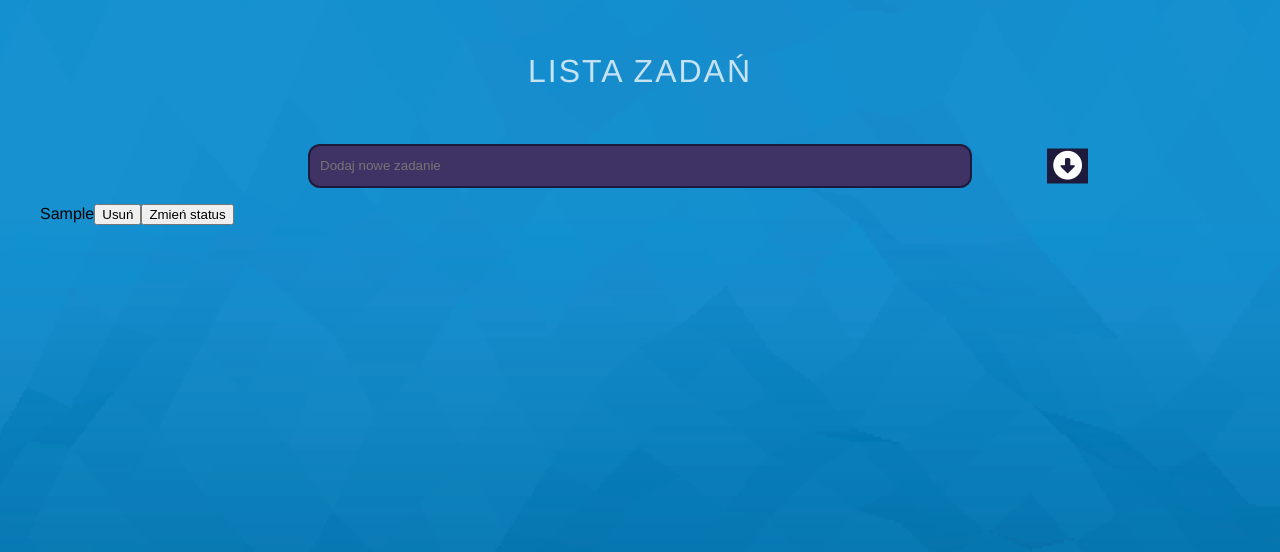
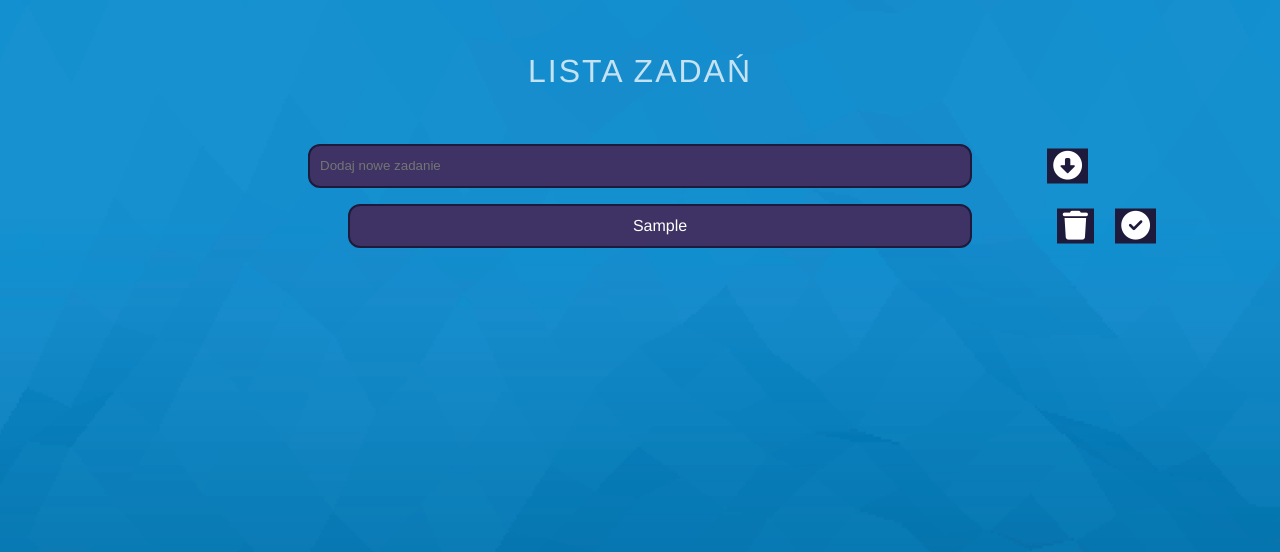
Before and after one commit to dans100/todolist-vue, a Vue app: page / in a window 1280 px wide. Both pictures are taken after typing "Sample" into the empty fields and a click on the button 1067 px from the left and 165 px from the top of the page. Shown: the top 552 px of the page. Built offline with nearby package versions, Linux system fonts and the light colour scheme.

Commit message:
added icons from fontawesome and styles

```diff
--- a/src/components/TodoItem.vue
+++ b/src/components/TodoItem.vue
@@ -1,8 +1,8 @@
 <template>
   <li>
     <span :class="{ 'completed-task': status }">{{ task.title }}</span>
-    <button @click="deleteTask">Usuń</button>
-    <button @click="toggleStatus">Zmień status</button>
+    <button class="trash" @click="deleteTask"><i class="fa fa-trash"></i></button>
+    <button :class="['check', {'completed-check': status}]" @click="toggleStatus"><i class="fa fa-circle-check"></i></button>
   </li>
 </template>
 
@@ -43,15 +43,60 @@ export default {
 </script>
 
 <style scoped>
+@import '@fortawesome/fontawesome-free/css/all.css';
 
 li {
+  position: relative;
   display: flex;
   align-items: center;
   margin-bottom: 0.5rem;
+  width: 100%;
+}
+
+span {
+  display: inline-block;
+  margin: 0 auto;
+  overflow: hidden;
+  width: 50%;
+  background-color: #3E3364;
+  border-radius: 12px;
+  line-height: 40px;
+  color: white;
+  border: 2px solid #1E1A3C;
+  word-break: break-word;
 }
 
 .completed-task {
   text-decoration: line-through;
+  background-color: green;
+}
+
+button {
+  position: absolute;
+  top: 50%;
+  transform: translateY(-50%);
+  font-size: 1.8rem;
+  border: none;
+  background-color: #1E1A3C;
+  cursor: pointer;
+  transition: .2s;
+  color: white;
+}
+
+button:hover {
+  transform: translateY(-50%) scale(1.2);
+}
+
+.trash {
+ right: 15%;
+}
+
+.check {
+  right: 10%;
+}
+
+.completed-check {
+  color: green;
 }
 
 </style>
```
